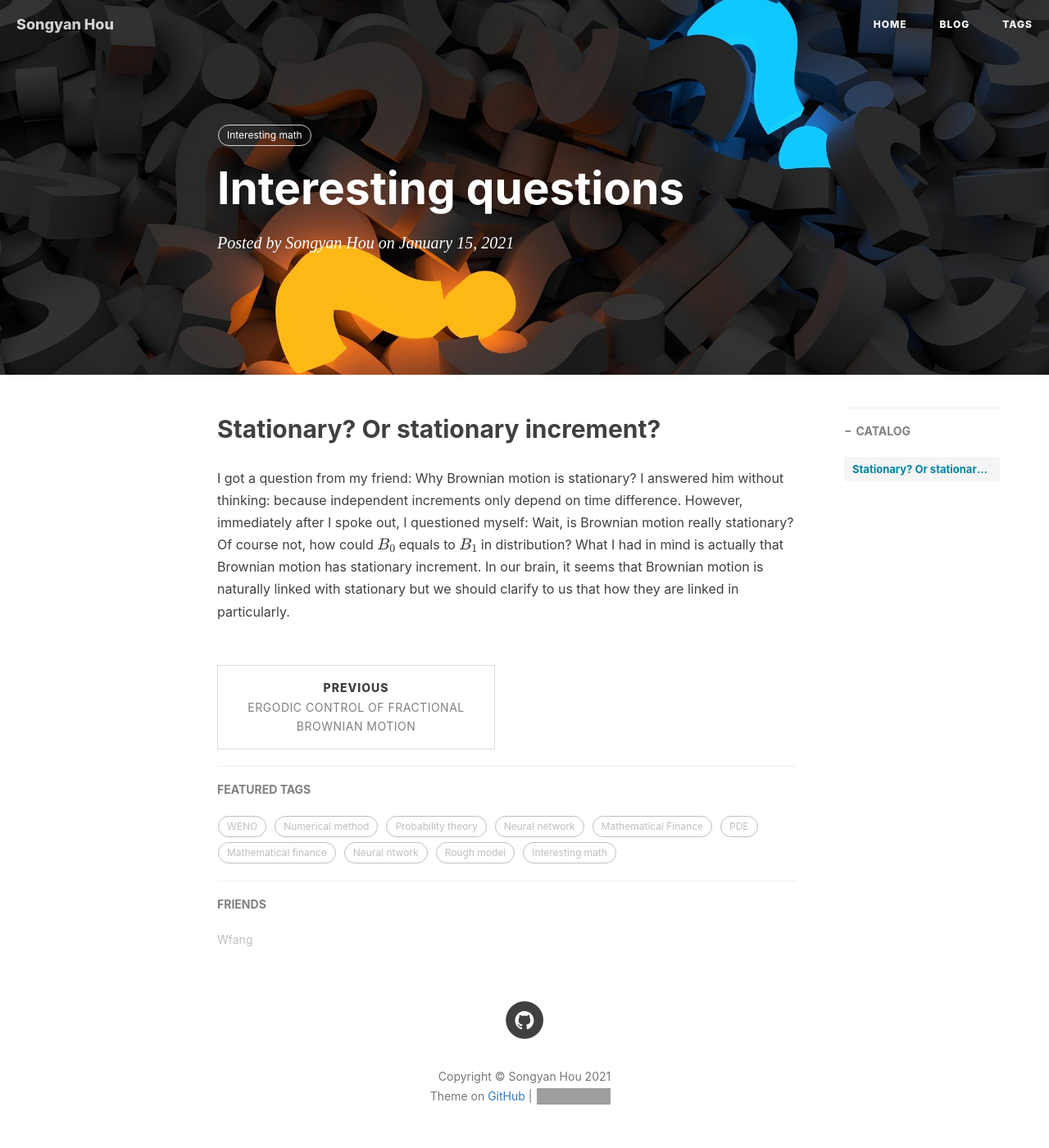
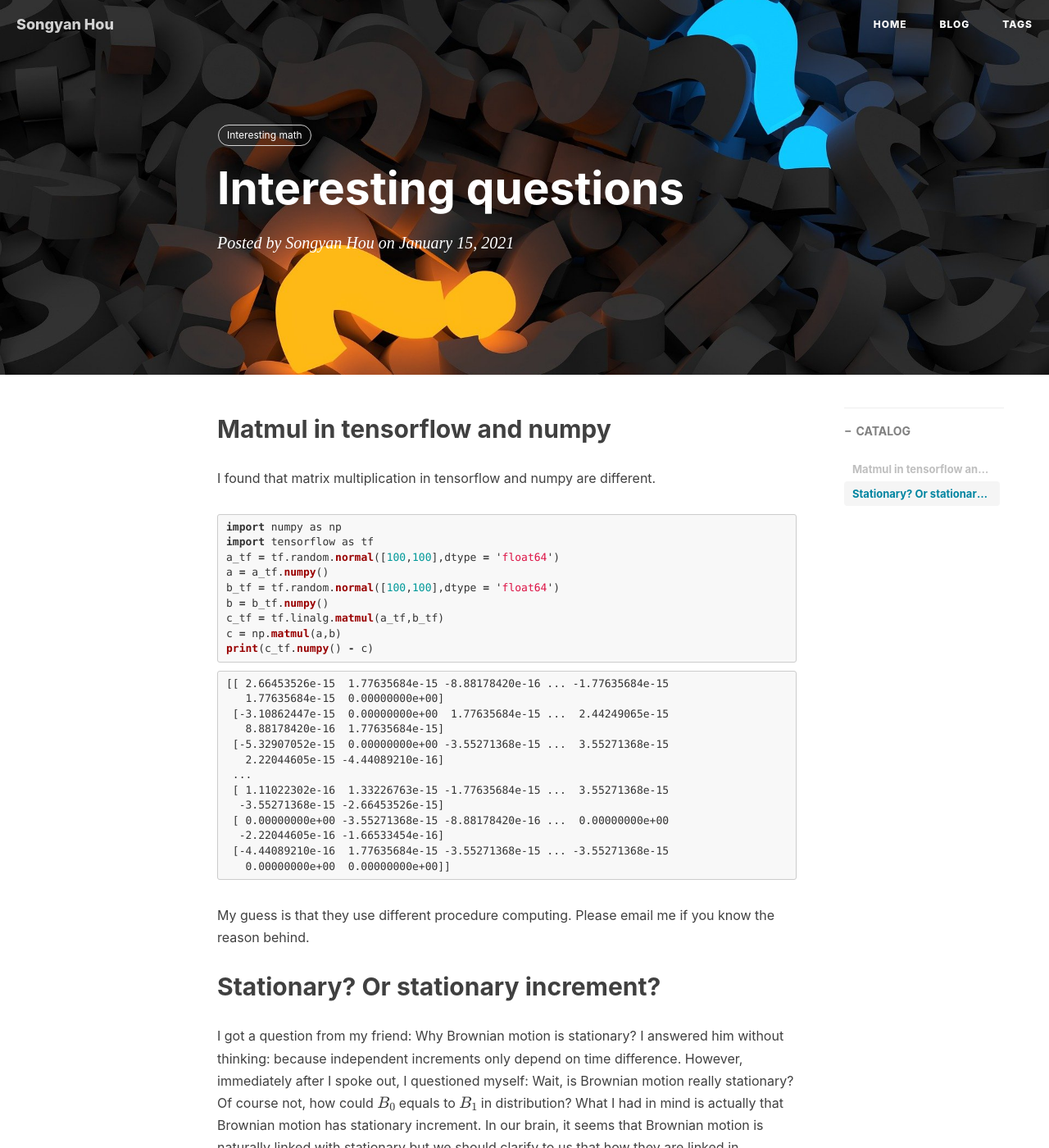
Before and after one commit to justinhou95/justinhou95.github.io, a Jekyll site: the page built from _posts/2021-01-15-Interesting questions.md, in a window 1280 px wide and 1400 px high. Shown: the whole window at 82% size. Built offline with Jekyll 4.4.1, drawn with Linux system fonts in a browser that asks for light colours; nearby versions of some CDN libraries; formulas are drawn with MathJax 3; comment, search, counter and statistics services are not loaded; grey boxes are pictures that could not be loaded.

Commit message:
add new question

```diff
--- a/_posts/2021-01-15-Interesting questions.md
+++ b/_posts/2021-01-15-Interesting questions.md
@@ -11,6 +11,37 @@ tags:
     - Interesting math
 ---
 
+## Matmul in tensorflow and numpy
+
+I found that matrix multiplication in tensorflow and numpy are different.
+{% highlight javascript %}
+import numpy as np
+import tensorflow as tf
+a_tf = tf.random.normal([100,100],dtype = 'float64')
+a = a_tf.numpy()
+b_tf = tf.random.normal([100,100],dtype = 'float64')
+b = b_tf.numpy()
+c_tf = tf.linalg.matmul(a_tf,b_tf)
+c = np.matmul(a,b)
+print(c_tf.numpy() - c)
+{% endhighlight %}
+{% highlight Cscript %}
+[[ 2.66453526e-15  1.77635684e-15 -8.88178420e-16 ... -1.77635684e-15
+   1.77635684e-15  0.00000000e+00]
+ [-3.10862447e-15  0.00000000e+00  1.77635684e-15 ...  2.44249065e-15
+   8.88178420e-16  1.77635684e-15]
+ [-5.32907052e-15  0.00000000e+00 -3.55271368e-15 ...  3.55271368e-15
+   2.22044605e-15 -4.44089210e-16]
+ ...
+ [ 1.11022302e-16  1.33226763e-15 -1.77635684e-15 ...  3.55271368e-15
+  -3.55271368e-15 -2.66453526e-15]
+ [ 0.00000000e+00 -3.55271368e-15 -8.88178420e-16 ...  0.00000000e+00
+  -2.22044605e-16 -1.66533454e-16]
+ [-4.44089210e-16  1.77635684e-15 -3.55271368e-15 ... -3.55271368e-15
+   0.00000000e+00  0.00000000e+00]]
+{% endhighlight %}
+My guess is that they use different procedure computing. Please email me if you know the reason behind.
+
 ## Stationary? Or stationary increment?
 
 I got a question from my friend: Why Brownian motion is stationary? I answered him without thinking: because independent increments only depend on time difference. However, immediately after I spoke out, I questioned myself: Wait, is Brownian motion really stationary? Of course not, how could $$B_0$$ equals to $$B_1$$ in distribution? What I had in mind is actually that Brownian motion has stationary increment. In our brain, it seems that Brownian motion is naturally linked with stationary but we should clarify to us that how they are linked in particularly.
```
Also changed, not shown: img/questions/question2.png (added), 3 other files.
